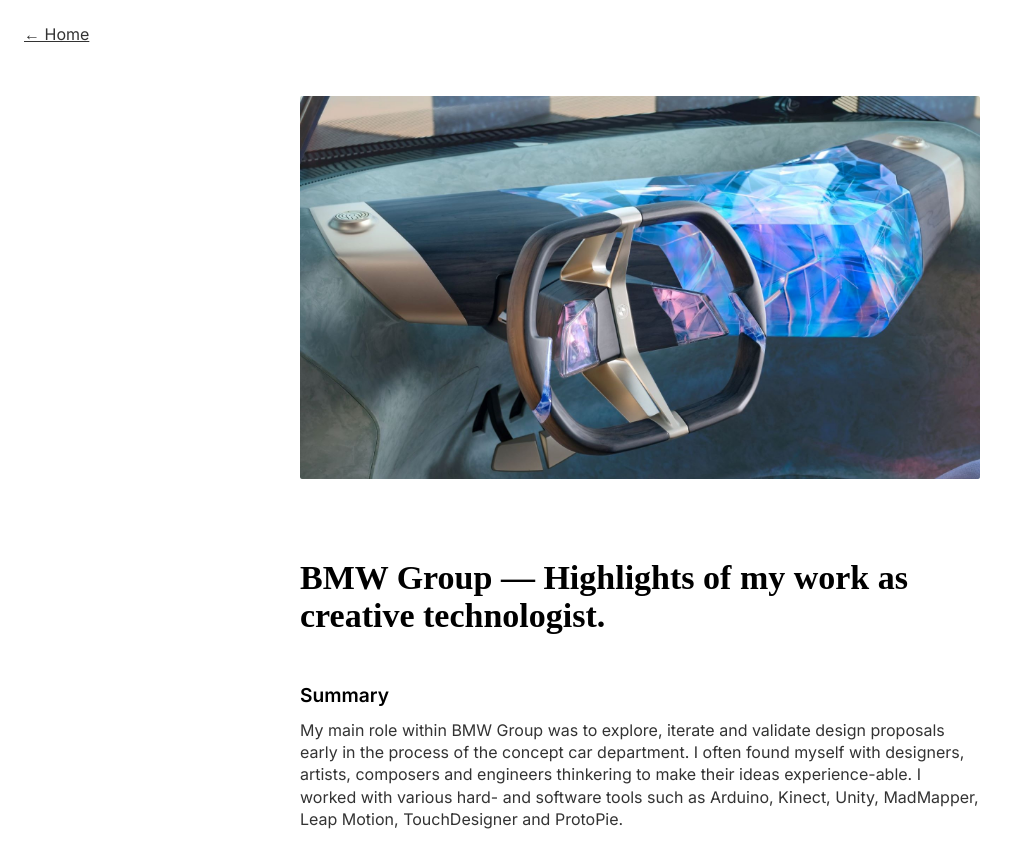
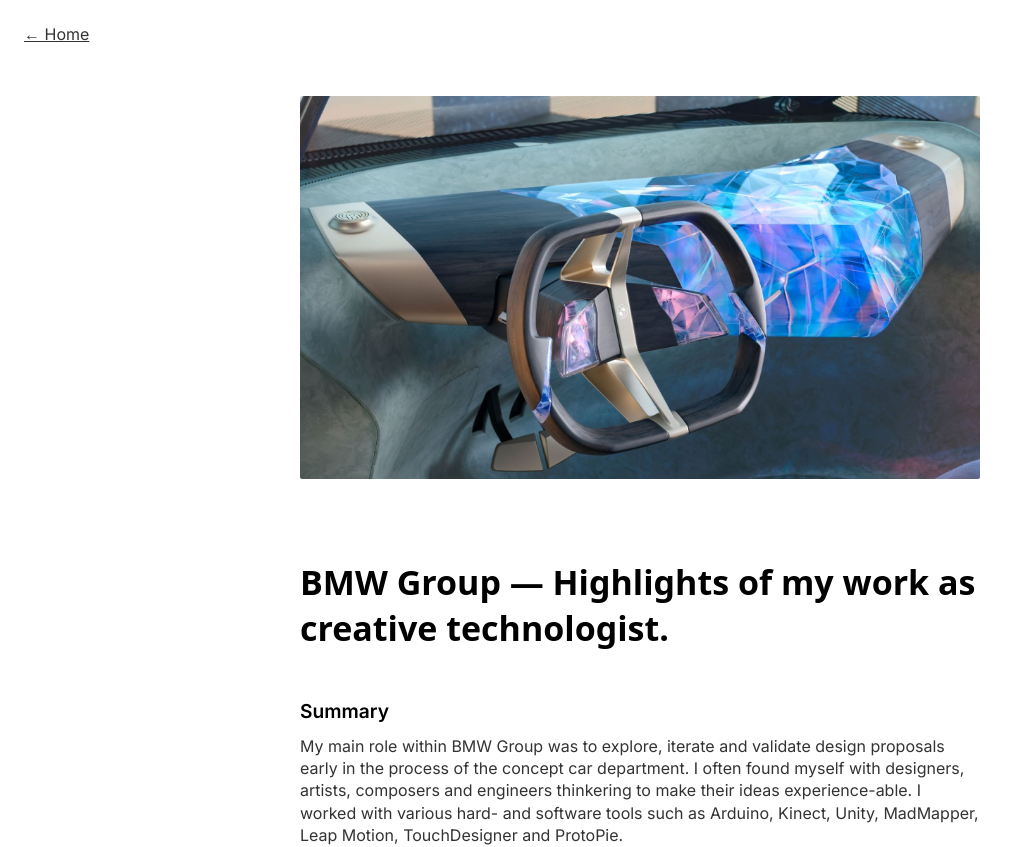
Before and after one commit to kayvandenaker/portfolio-new, a Next.js app: page /bmw in a window 1280 px wide. Shown: the top 847 px of the page, without its empty margins (0-1016 px from the left). Built offline with nearby package versions, Linux system fonts and the light colour scheme.

Commit message:
Update main.css

```diff
--- a/src/app/css/main.css
+++ b/src/app/css/main.css
@@ -38,12 +38,12 @@
   }
 
   @import url('https://fonts.googleapis.com/css2?family=Space+Grotesk:wght@400;500;600;700&display=swap');
-
+  /* @import url('https://fonts.googleapis.com/css2?family=Inter:wght@300;400;500;600;700&display=swap'); */
   /* @import url('https://rsms.me/inter/inter.css'); */
 
 
   *{
-    font-family: "Inter";
+    font-family: "Inter", system-ui;
     -webkit-font-smoothing: antialiased;
     -moz-osx-font-smoothing: grayscale;
     text-rendering: optimizeLegibility;
@@ -65,7 +65,7 @@
     font-size: 34px;
     font-weight: 600;
     margin: 0 0 1rem 0;
-    font-family: "Space Grotesk";
+    font-family: "Space Grotesk", system-ui;
   }
 
   h2{
```
